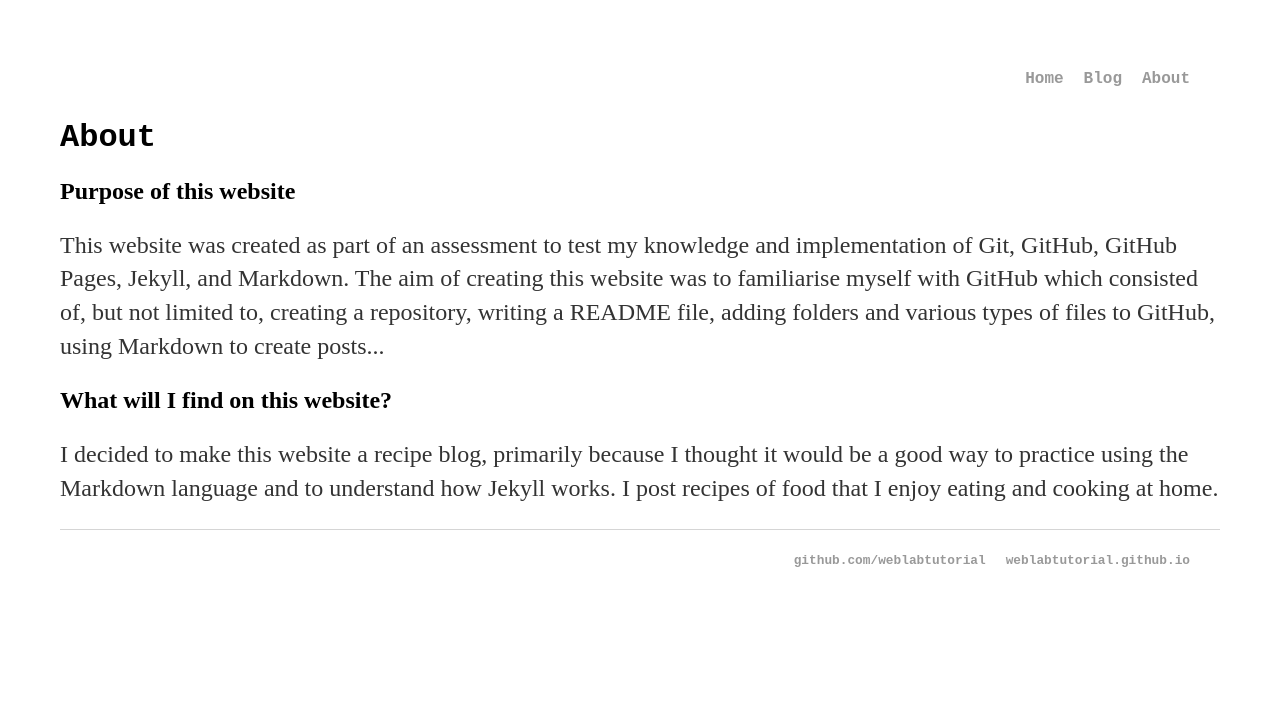
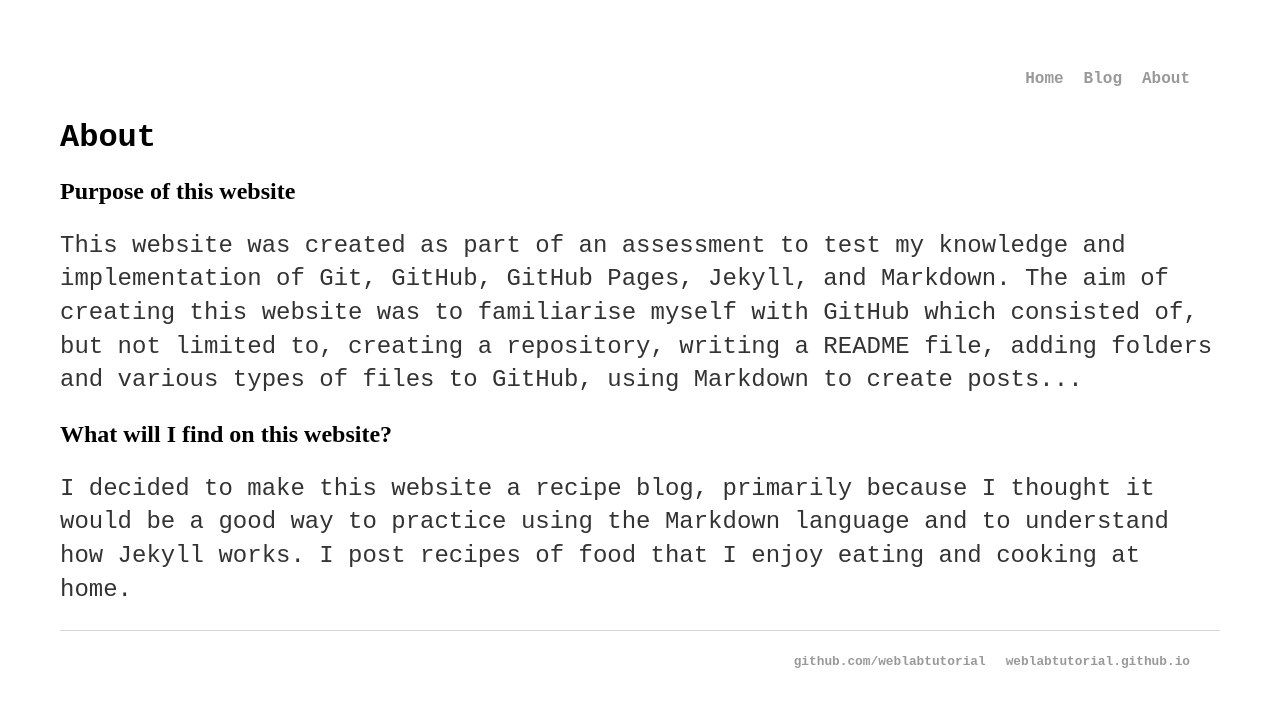
Before and after one commit to hwbekah/hwbekahlab1.github.io, a Jekyll site: the page built from about/index.html, in a window 1280 px wide. Shown: the top 707 px of the page. Built offline with Jekyll 4.4.1, drawn with Linux system fonts in a browser that asks for light colours.

Commit message:
Update main.css

```diff
--- a/css/main.css
+++ b/css/main.css
@@ -9,6 +9,7 @@ h1 {
 
 p {
   font-size: 1.5em;
+  font-family: 'Courier New', 'Ariel', 'Sans-Serif';
   line-height: 1.4em;
   color: #333;
 }
```
